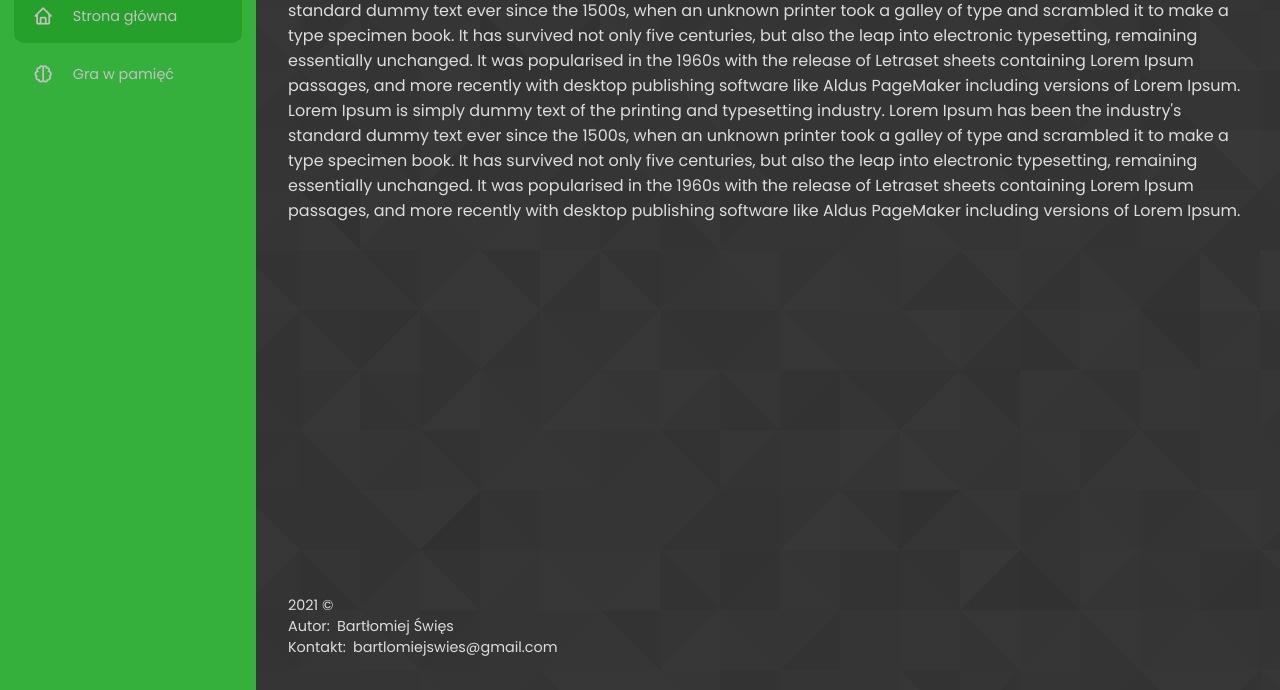
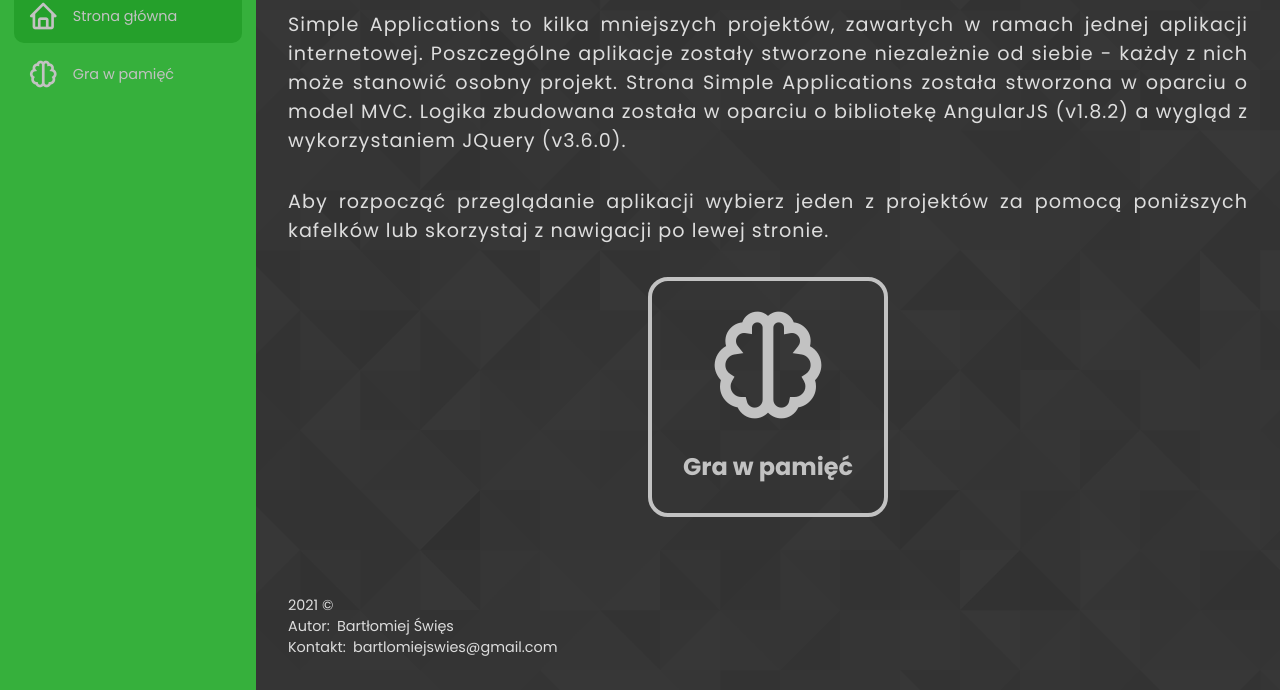
Before and after one commit to Bartek030/gameLibrary, a plain HTML site: page index.html at #!/home in a window 1280 px wide. Shown: the part 110-800 px from the top of the page. Drawn offline with nearby package versions, Linux system fonts and the light colour scheme.

Commit message:
Home page visual update

```diff
--- a/css/nav.css
+++ b/css/nav.css
@@ -182,7 +182,7 @@ ul {
 }
 
 .icon {
-    font-size: 1.3rem;
+    font-size: 2rem;
     text-align: center;
     min-width: 3.7rem;
     display: grid;
--- a/css/style.css
+++ b/css/style.css
@@ -2,6 +2,7 @@
 @import "nav.css";
 @import "mainBox.css";
 @import "footer.css";
+@import "/src/home/home.css";
 @import "/src/memoryGame/memoryGame.css";
 
 *, *::before, *::after {
--- a/index.html
+++ b/index.html
@@ -39,7 +39,7 @@
                     <div class="active-tab"></div>
                     <navigation-item-list items="baseApp.navItems" on-click-action="baseApp.changeActiveTab()" on-hover-action="baseApp.showTooltip()"></navigation-item-list>
                     <div class="tooltip">
-                        <span class="show">asdfasdf</span>
+                        <span class="show"></span>
                     </div>
                 </ul>
             </div>
@@ -74,6 +74,7 @@
 
         <!-- Modules and Router -->
         <script src="/src/BaseApp.js"></script>
+        <script src="/src/home/home.module.js"></script>
         <script src="/src/memoryGame/memoryGame.module.js"></script>
         <script src="/src/router.js"></script>
 
@@ -81,6 +82,9 @@
         <script src="/src/baseApp.controller.js"></script>
         <script src="/src/baseApp.service.js"></script>
         <script src="/src/baseApp.component.js"></script>
+
+        <!-- Home page components -->
+        <script src="/src/home/home.controller.js"></script>
 
         <!-- Memory game components -->
         <script src="/src/memoryGame/memoryGame.module.js"></script>
--- a/src/BaseApp.js
+++ b/src/BaseApp.js
@@ -1,5 +1,5 @@
 (function () {
     'use strict';
 
-    angular.module('BaseApp', ['ui.router', 'MemoryGame']);
+    angular.module('BaseApp', ['ui.router','Home', 'MemoryGame']);
 })();
--- /dev/null
+++ b/src/home/home.controller.js
@@ -0,0 +1,13 @@
+(function () {
+    'use strict';
+
+    angular.module('Home')
+        .controller('HomeController', HomeController);
+
+    HomeController.$inject = ['BaseAppService'];
+    function HomeController(BaseAppService) {
+        var home = this;
+
+        home.items = BaseAppService.getNavItems();
+    }
+})();
--- /dev/null
+++ b/src/home/home.css
@@ -0,0 +1,68 @@
+.home-h2 {
+    text-align: center;
+    letter-spacing: 2px;
+    font-size: 3rem;
+}
+
+.home-p {
+    font-size: 1.2rem;
+    letter-spacing: 1px;
+    text-align: justify;
+    padding-bottom: 2rem;
+}
+
+.block-items {
+    display: flex;
+    justify-content: center;
+}
+
+.single-block {
+    text-align: center;
+    width: 15rem;
+    height: 15rem;
+    border: 4px solid var(--text-color);
+    border-radius: 20px;
+    -webkit-border-radius: 20px;
+    -moz-border-radius: 20px;
+    -ms-border-radius: 20px;
+    -o-border-radius: 20px;
+    transition: all 0.3s ease-in-out;
+    -webkit-transition: all 0.3s ease-in-out;
+    -moz-transition: all 0.3s ease-in-out;
+    -ms-transition: all 0.3s ease-in-out;
+    -o-transition: all 0.3s ease-in-out;
+}
+
+.single-block:hover {
+    background-color: #464646;
+    border-color: #fff;
+    transform: scale(1.05);
+    -webkit-transform: scale(1.05);
+    -moz-transform: scale(1.05);
+    -ms-transform: scale(1.05);
+    -o-transform: scale(1.05);
+}
+
+.single-block a {
+    color: var(--text-color);
+    display: block;
+    width: 100%;
+    height: 100%;
+}
+
+.single-block a:hover {
+    color: #fff;
+    display: block;
+    width: 100%;
+    height: 100%;
+}
+
+.single-block a i {
+    font-size: 8rem;
+    padding-top: 20px;
+}
+
+.single-block a h3 {
+    font-size: 1.5rem;
+    padding-top: 20px;
+}
--- a/src/home/home.html
+++ b/src/home/home.html
@@ -1,6 +1,15 @@
-<h2>STRONA DOMOWA</h2>
-<p>
-    Lorem Ipsum is simply dummy text of the printing and typesetting industry. Lorem Ipsum has been the industry's standard dummy text ever since the 1500s, when an unknown printer took a galley of type and scrambled it to make a type specimen book. It has survived not only five centuries, but also the leap into electronic typesetting, remaining essentially unchanged. It was popularised in the 1960s with the release of Letraset sheets containing Lorem Ipsum passages, and more recently with desktop publishing software like Aldus PageMaker including versions of Lorem Ipsum.
-
-    Lorem Ipsum is simply dummy text of the printing and typesetting industry. Lorem Ipsum has been the industry's standard dummy text ever since the 1500s, when an unknown printer took a galley of type and scrambled it to make a type specimen book. It has survived not only five centuries, but also the leap into electronic typesetting, remaining essentially unchanged. It was popularised in the 1960s with the release of Letraset sheets containing Lorem Ipsum passages, and more recently with desktop publishing software like Aldus PageMaker including versions of Lorem Ipsum.
+<h2 class="home-h2">SIMPLE APPLICATIONS</h2>
+<p class="home-p">
+    Simple Applications to kilka mniejszych projektów, zawartych w ramach jednej aplikacji internetowej. Poszczególne aplikacje zostały stworzone niezależnie od siebie - każdy z nich może stanowić osobny projekt. Strona Simple Applications została stworzona w oparciu o model MVC. Logika zbudowana została w oparciu o bibliotekę AngularJS (v1.8.2) a wygląd z wykorzystaniem JQuery (v3.6.0).
 </p>
+<p class="home-p">
+    Aby rozpocząć przeglądanie aplikacji wybierz jeden z projektów za pomocą poniższych kafelków lub skorzystaj z nawigacji po lewej stronie.
+</p>
+<div class="block-items">
+    <div class="single-block" ng-repeat="item in home.items" ng-if="$index > 0">
+        <a ui-sref="{{ item.state }}">
+            <i class='{{ item.imageNameOne }}'></i>
+            <h3 class="home-h3">{{ item.title }}</h3>
+        </a>
+    </div>
+</div>
--- /dev/null
+++ b/src/home/home.module.js
@@ -0,0 +1,5 @@
+(function () {
+    'use strict';
+
+    angular.module('Home', []);
+})();
--- a/src/router.js
+++ b/src/router.js
@@ -14,7 +14,8 @@
 
         .state('home', {
             url: '/home',
-            templateUrl: 'src/home/home.html'
+            templateUrl: 'src/home/home.html',
+            controller: 'HomeController as home'
         })
 
         .state('memoryGame', {
```
Also changed, not shown: favicon.ico (added).
